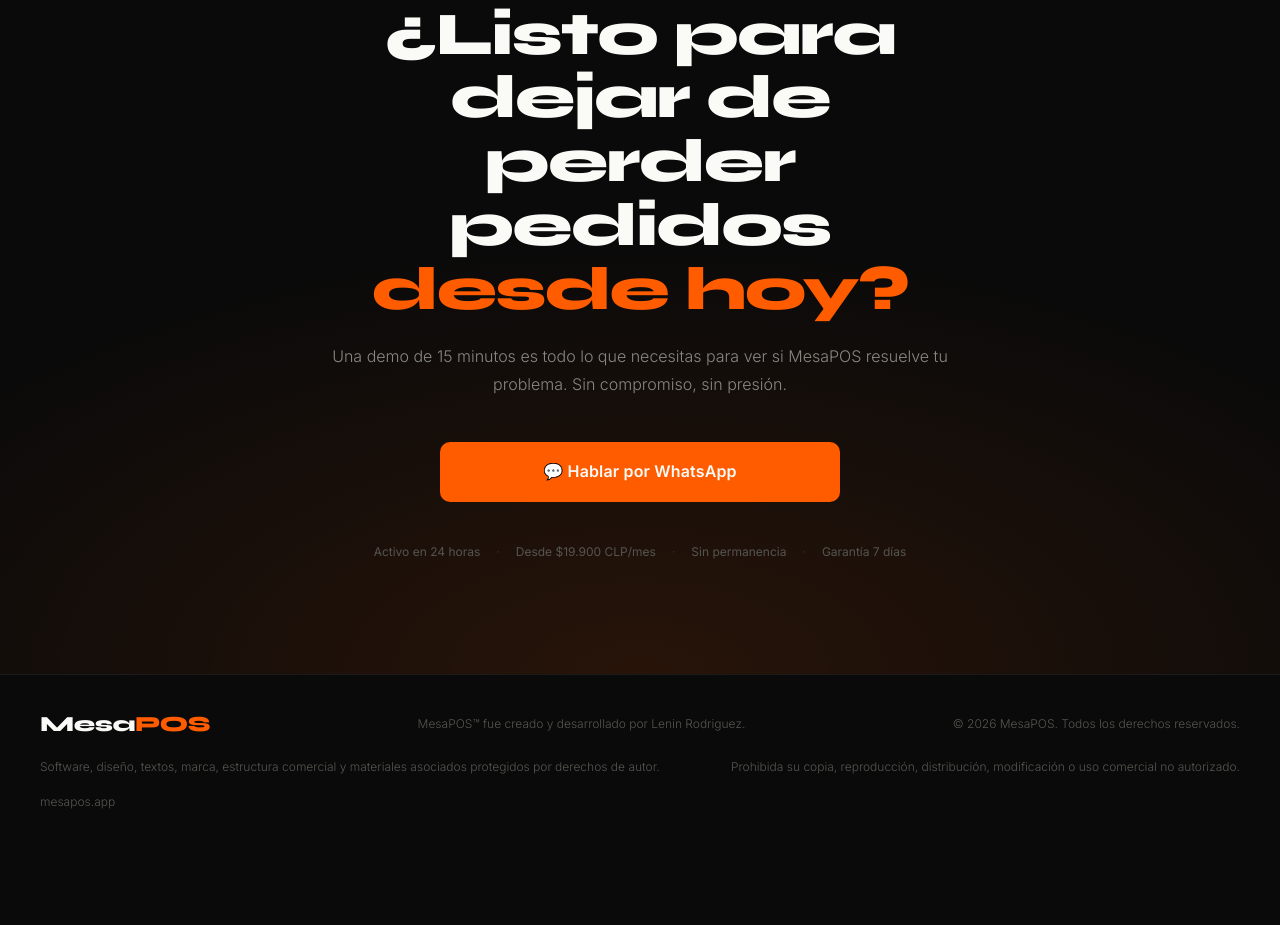
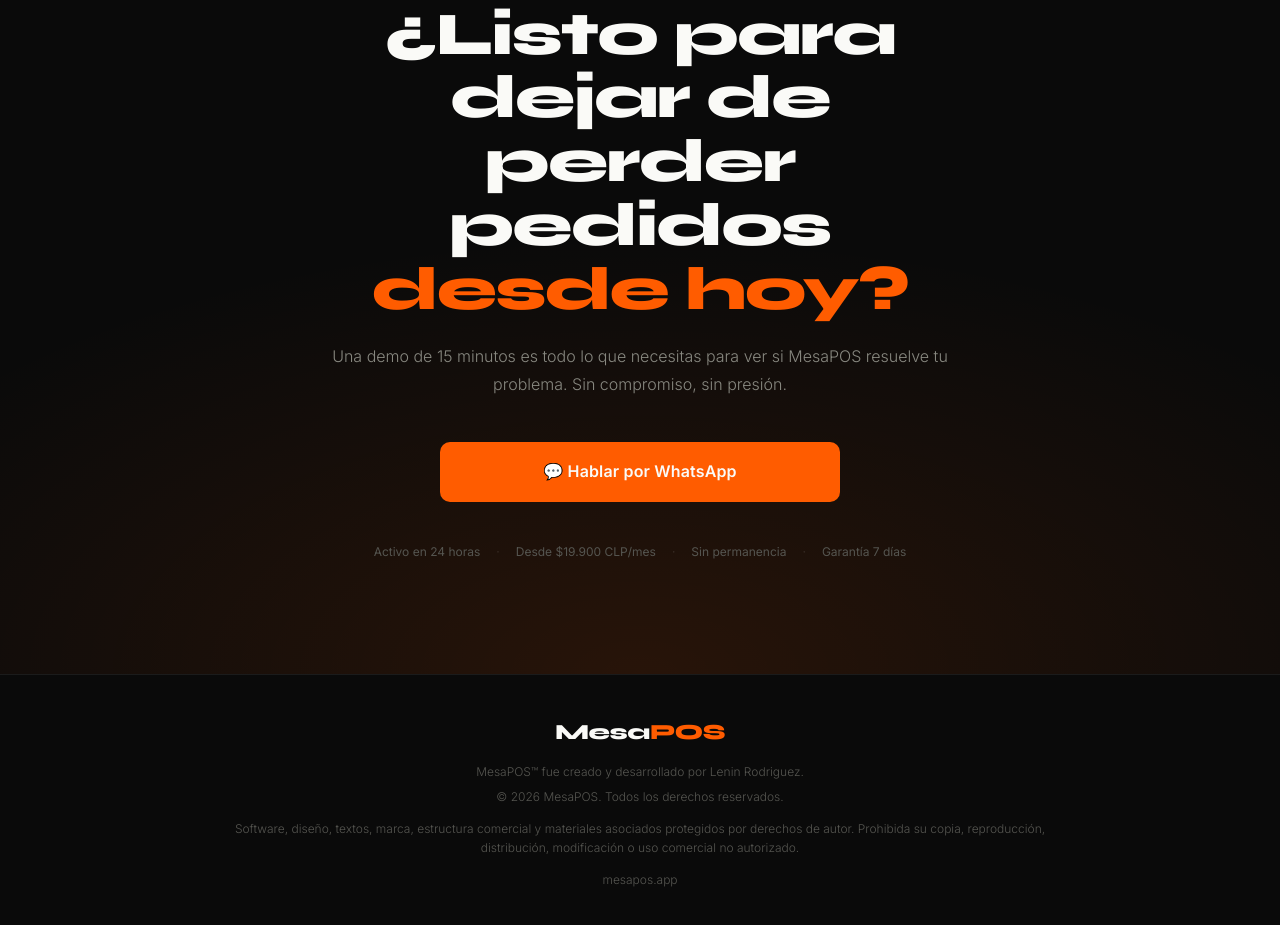
Before and after one commit to lenin0430-oss/mesapos-landing, a plain HTML site: page index.html in a window 1280 px wide. Shown: the part 7973-8898 px from the top of the page. Before the commit the page ends 8817 px from the top, so only its background shows below. Drawn offline with Linux system fonts and the light colour scheme.

Commit message:
Mejorar diseño del aviso legal

```diff
--- a/index.html
+++ b/index.html
@@ -514,13 +514,15 @@
   </div>
 </section>
 
-<footer>
-  <div class="logo">Mesa<span>POS</span></div>
-  <p>MesaPOS™ fue creado y desarrollado por Lenin Rodriguez.</p>
-  <p>© 2026 MesaPOS. Todos los derechos reservados.</p>
-  <p>Software, diseño, textos, marca, estructura comercial y materiales asociados protegidos por derechos de autor.</p>
-  <p>Prohibida su copia, reproducción, distribución, modificación o uso comercial no autorizado.</p>
-  <p>mesapos.app</p>
+<footer style="display:block;text-align:center;padding:2.5rem 1.5rem">
+  <div class="logo" style="margin-bottom:0.8rem">Mesa<span>POS</span></div>
+  <p style="margin-bottom:0.35rem">MesaPOS™ fue creado y desarrollado por Lenin Rodriguez.</p>
+  <p style="margin-bottom:0.35rem">© 2026 MesaPOS. Todos los derechos reservados.</p>
+  <p style="max-width:850px;margin:0.8rem auto 0;color:var(--gray2);line-height:1.6">
+    Software, diseño, textos, marca, estructura comercial y materiales asociados protegidos por derechos de autor.
+    Prohibida su copia, reproducción, distribución, modificación o uso comercial no autorizado.
+  </p>
+  <p style="margin-top:0.8rem">mesapos.app</p>
 </footer>
 
 <script>
```
